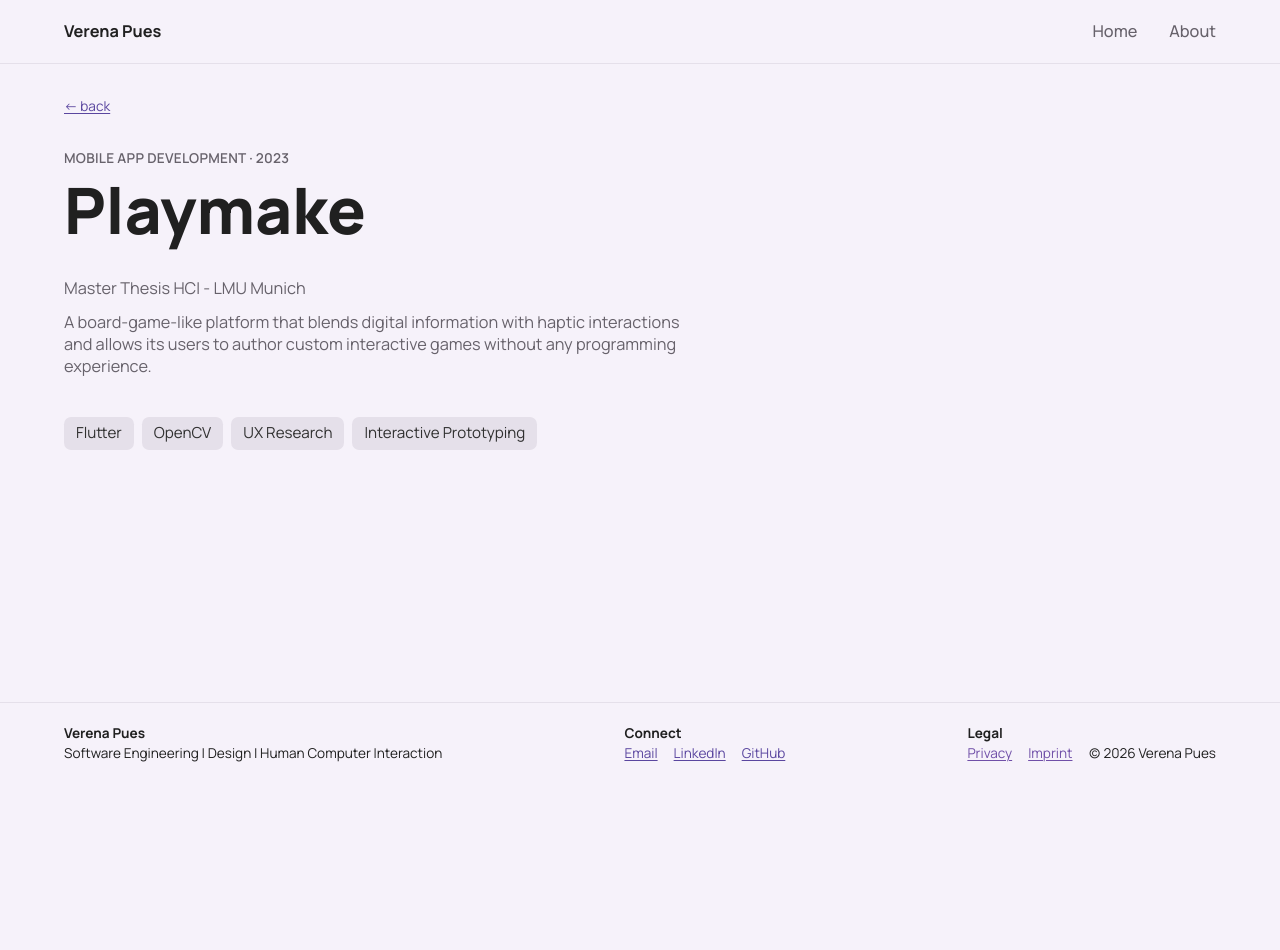
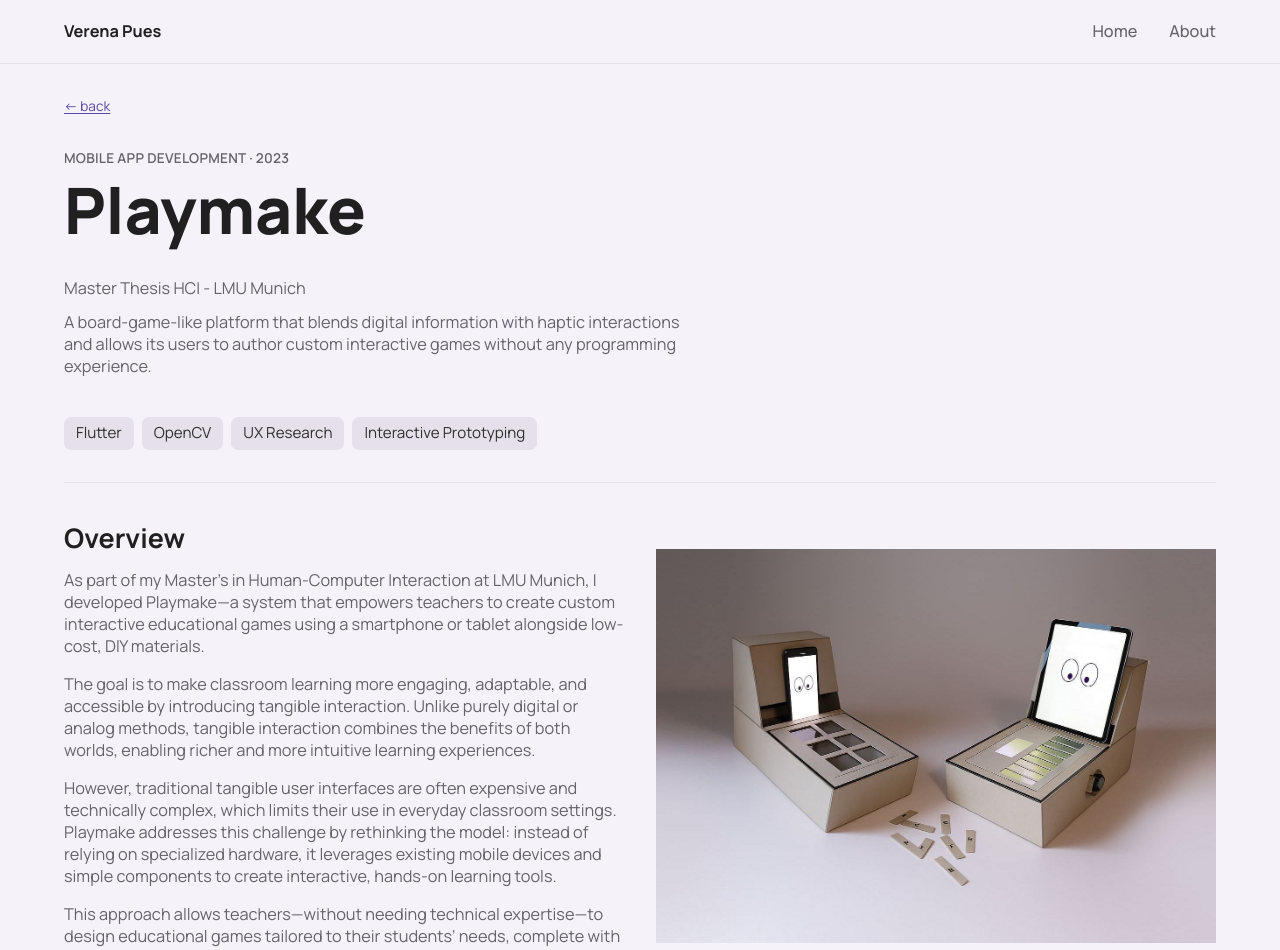
Before and after one commit to vseup/Portfolio, an Angular app: page /projects/playmake in a window 1280 px wide. Shown: the top 950 px of the page. Before the commit the page ends 800 px from the top, so only its background shows below. Built offline with nearby package versions, Linux system fonts and the light colour scheme.

Commit message:
project details: added overview section for playmake project

```diff
--- a/src/app/pages/projects/playmake/playmake.page.html
+++ b/src/app/pages/projects/playmake/playmake.page.html
@@ -10,4 +10,28 @@
     [tagsTitle]="project.title"
     [tags]="project.tags"
   ></app-project-hero>
+  <app-divider></app-divider>
+  <app-project-section title="Overview" headingId="playmake-overview" [image]="heroImage">
+    <p>
+      As part of my Master’s in Human-Computer Interaction at LMU Munich, I developed Playmake—a
+      system that empowers teachers to create custom interactive educational games using a
+      smartphone or tablet alongside low-cost, DIY materials.
+    </p>
+    <p>
+      The goal is to make classroom learning more engaging, adaptable, and accessible by introducing
+      tangible interaction. Unlike purely digital or analog methods, tangible interaction combines
+      the benefits of both worlds, enabling richer and more intuitive learning experiences.
+    </p>
+    <p>
+      However, traditional tangible user interfaces are often expensive and technically complex,
+      which limits their use in everyday classroom settings. Playmake addresses this challenge by
+      rethinking the model: instead of relying on specialized hardware, it leverages existing mobile
+      devices and simple components to create interactive, hands-on learning tools.
+    </p>
+    <p>
+      This approach allows teachers—without needing technical expertise—to design educational games
+      tailored to their students’ needs, complete with real-time feedback and meaningful physical
+      interaction.
+    </p>
+  </app-project-section>
 </article>
--- a/src/app/pages/projects/playmake/playmake.page.ts
+++ b/src/app/pages/projects/playmake/playmake.page.ts
@@ -1,16 +1,32 @@
 import { ChangeDetectionStrategy, Component } from '@angular/core';
+import { NgOptimizedImage } from '@angular/common';
 import { PLAYMAKE_PROJECT } from '../../../constants/projects.constants';
 import type { ProjectData } from '../../../types/project-data.type';
 import { RouterLink } from '@angular/router';
 import { ProjectHeroComponent } from '../../../components/projects/project-hero/project-hero.component';
+import { ProjectSectionComponent } from '../../../components/projects/project-section/project-section.component';
+import type { ProjectImageData } from '../../../types/project-image-data.type';
+import { DividerComponent } from '../../../components/shared/layout/divider/divider.component';
 
 @Component({
   selector: 'app-playmake-page',
-  imports: [RouterLink, ProjectHeroComponent],
+  imports: [
+    NgOptimizedImage,
+    RouterLink,
+    ProjectHeroComponent,
+    ProjectSectionComponent,
+    DividerComponent,
+  ],
   templateUrl: './playmake.page.html',
   styleUrl: './playmake.page.scss',
   changeDetection: ChangeDetectionStrategy.OnPush,
 })
 export class PlaymakePage {
   protected readonly project: ProjectData = PLAYMAKE_PROJECT;
+  protected readonly heroImage: ProjectImageData = {
+    src: '/images/projects/playmake/playmake-preview.jpg',
+    width: 1280,
+    height: 899,
+    alt: 'Two cardboard Playmake prototypes with a phone and tablet displaying eyes, plus loose letter tiles in front.',
+  };
 }
```
